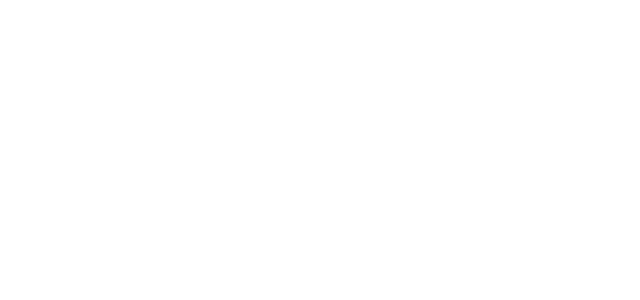
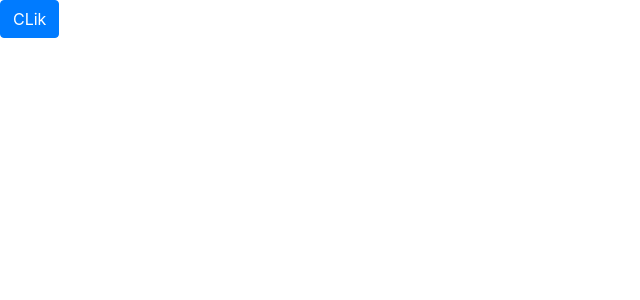
Before and after one commit to ASTQRP/trailers-app, a React (Create React App) app: page / in a window 1280 px wide. Shown: the top 300 px of the page, without its empty margins (0-640 px from the left). Built offline with nearby package versions, Linux system fonts and the light colour scheme.

Commit message:
integracion de reactstrap

```diff
--- a/package.json
+++ b/package.json
@@ -7,6 +7,7 @@
     "@testing-library/react": "^11.2.2",
     "@testing-library/user-event": "^12.2.2",
     "axios": "^0.21.0",
+    "bootstrap": "^4.5.3",
     "react": "^17.0.1",
     "react-dom": "^17.0.1",
     "react-scripts": "4.0.0",
--- a/src/App.js
+++ b/src/App.js
@@ -1,5 +1,5 @@
 import React,{ Component  } from "react";
-import './App.css';
+import { Button } from 'reactstrap';
 const axios = require('axios').default;
 
 class App extends Component{
@@ -7,7 +7,7 @@
    console.log('tango hambre');
   }
   render(){
-  return(<h1>{this.getVideos()}</h1>)
+  return(<Button color="primary">CLik</Button>)
   }
 }
 
--- a/src/index.js
+++ b/src/index.js
@@ -3,6 +3,7 @@
 import './index.css';
 import App from './App';
 import reportWebVitals from './reportWebVitals';
+import 'bootstrap/dist/css/bootstrap.min.css';
 
 ReactDOM.render(
   <React.StrictMode>
```
Also changed, not shown: 1 other file (tests, documents, lock files or other folders).
